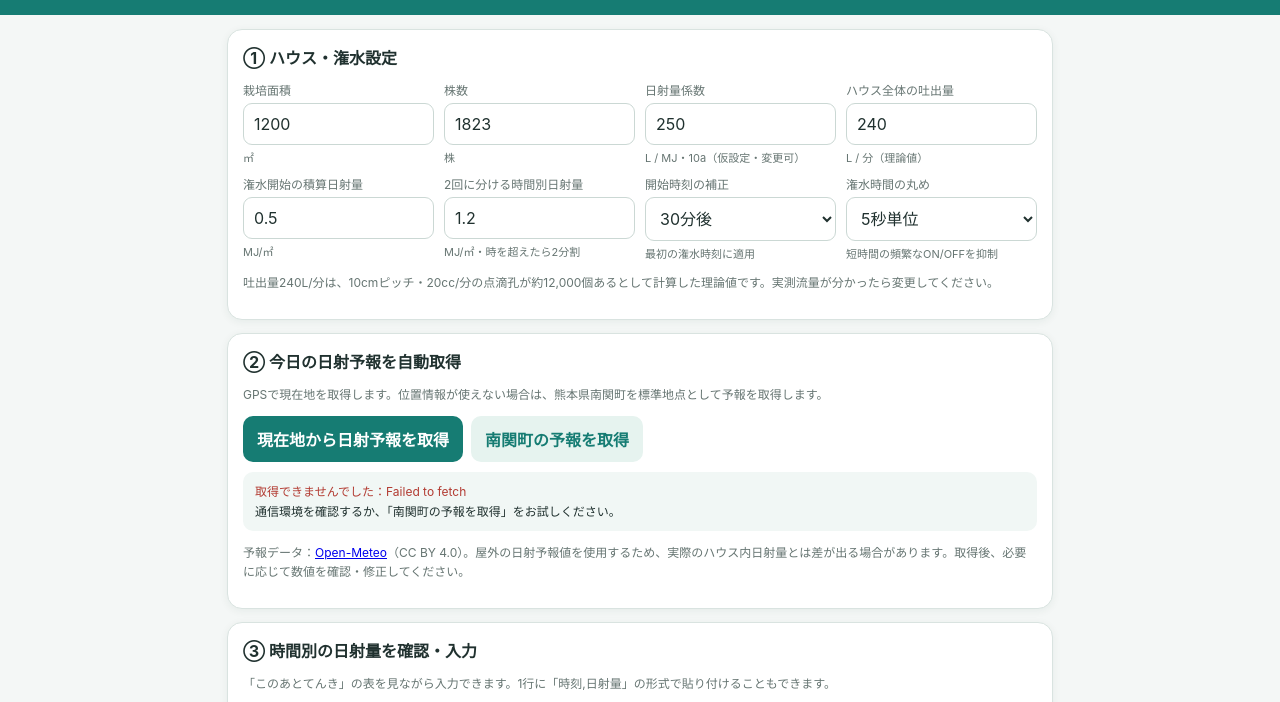
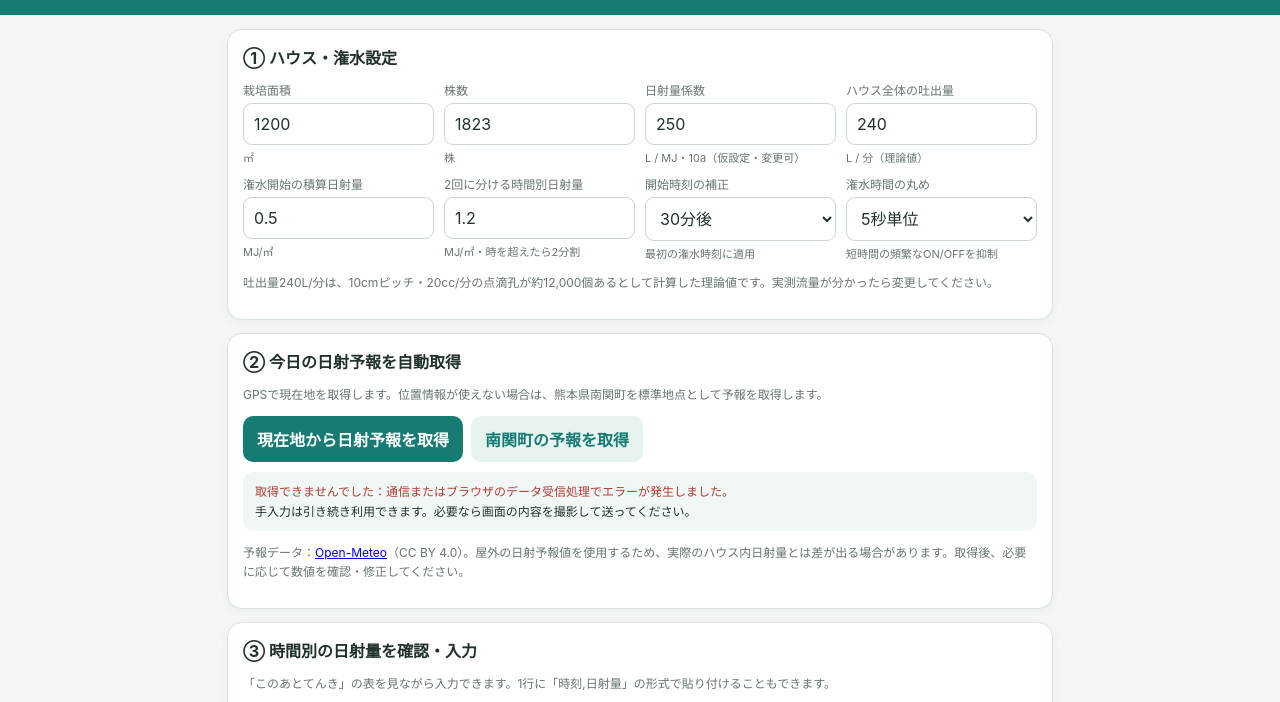
Before and after one commit to shimasakiy-code/nasu-irrigation-scheduler, a plain HTML site: page index.html in a window 1280 px wide. Both pictures are taken after a click on the button "南関町の予報を取得". Shown: the part 72-774 px from the top of the page. Drawn offline with Linux system fonts and the light colour scheme; no server answers.

Commit message:
Add files via upload

```diff
--- a/index.html
+++ b/index.html
@@ -74,7 +74,7 @@ footer{text-align:center;color:var(--muted);font-size:11px;padding:8px 0 25px}
 <h2>③ 時間別の日射量を確認・入力</h2>
 <p class="sub">「このあとてんき」の表を見ながら入力できます。1行に「時刻,日射量」の形式で貼り付けることもできます。</p>
 <div class="grid">
- <div class="field"><label for="forecastDate">予報日</label><input id="forecastDate" type="date" value="2026-11-12"></div>
+ <div class="field"><label for="forecastDate">予報日</label><input id="forecastDate" type="date"></div>
  <div class="field"><label for="sourceTotal">予報画面の「このあと日射量」</label><input id="sourceTotal" type="number" step="0.01" placeholder="例 3.9"><div class="unit">照合用。計算には時間別データを使用</div></div>
 </div>
 <label for="forecastText" style="margin-top:12px">時間別データ（時刻,日射量）</label>
@@ -136,14 +136,21 @@ function tokyoDateParts(date=new Date()){
  const v={}; for(const p of parts) if(p.type!=='literal') v[p.type]=p.value;
  return {date:`${v.year}-${v.month}-${v.day}`,hour:Number(v.hour),minute:Number(v.minute)};
 }
+$('forecastDate').value=tokyoDateParts().date;
 async function loadSolarForecast(latitude,longitude,placeName){
  const status=$('forecastStatus');
- status.textContent='日射予報を取得しています…';
+ let timeoutId;
+ status.textContent='日射予報サーバーへ接続しています…';
  $('fetchForecast').disabled=true; $('fetchNankan').disabled=true;
  try{
   const params=new URLSearchParams({latitude:String(latitude),longitude:String(longitude),hourly:'shortwave_radiation',timezone:'Asia/Tokyo',forecast_days:'2'});
-  const response=await fetch(`https://api.open-meteo.com/v1/forecast?${params.toString()}`,{cache:'no-store'});
-  if(!response.ok) throw new Error(`予報サーバーとの通信に失敗しました（${response.status}）`);
+  const controller=new AbortController();
+  timeoutId=setTimeout(()=>controller.abort(),15000);
+  status.textContent='日射予報の応答を待っています（最大15秒）…';
+  const response=await fetch(`https://api.open-meteo.com/v1/forecast?${params.toString()}`,{cache:'no-store',signal:controller.signal});
+  clearTimeout(timeoutId); timeoutId=null;
+  status.textContent='予報データを受信しました。内容を確認しています…';
+  if(!response.ok) throw new Error(`予報サーバーとの通信に失敗しました（HTTP ${response.status}）`);
   const data=await response.json();
   if(!data.hourly||!Array.isArray(data.hourly.time)||!Array.isArray(data.hourly.shortwave_radiation)) throw new Error('時間別日射量データが見つかりませんでした。');
   const now=tokyoDateParts();
@@ -170,8 +177,11 @@ async function loadSolarForecast(latitude,longitude,placeName){
   $('message').textContent='予報を取得し、潅水計画を自動計算しました。日射量と予定を確認してください。';
   status.innerHTML=`<strong>取得成功</strong><br>${placeName}<br>対象日：${now.date}／残り時間 ${rows.length}時間分<br>残り時間の日射予報合計：${sum.toFixed(2)} MJ/㎡`;
  }catch(error){
-  status.innerHTML=`<span class="error">取得できませんでした：${error.message}</span><br>通信環境を確認するか、「南関町の予報を取得」をお試しください。`;
+  let detail=error.name==='AbortError'?'15秒以内に予報サーバーから応答がありませんでした。時間をおいて再試行してください。':error.message;
+  if(error instanceof TypeError) detail='通信またはブラウザのデータ受信処理でエラーが発生しました。';
+  status.innerHTML=`<span class="error">取得できませんでした：${detail}</span><br>手入力は引き続き利用できます。必要なら画面の内容を撮影して送ってください。`;
  }finally{
+  if(timeoutId) clearTimeout(timeoutId);
   $('fetchForecast').disabled=false; $('fetchNankan').disabled=false;
  }
 }
```
